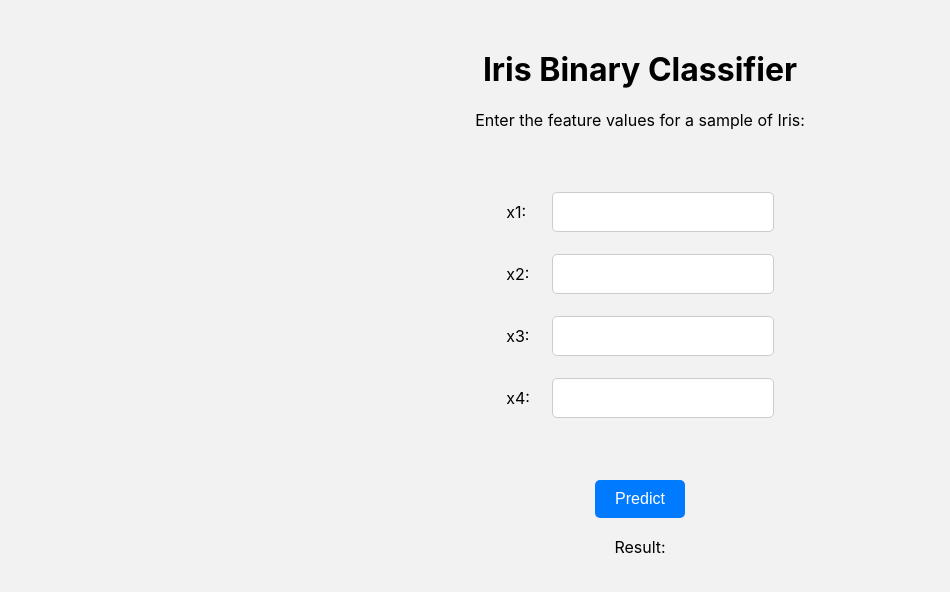
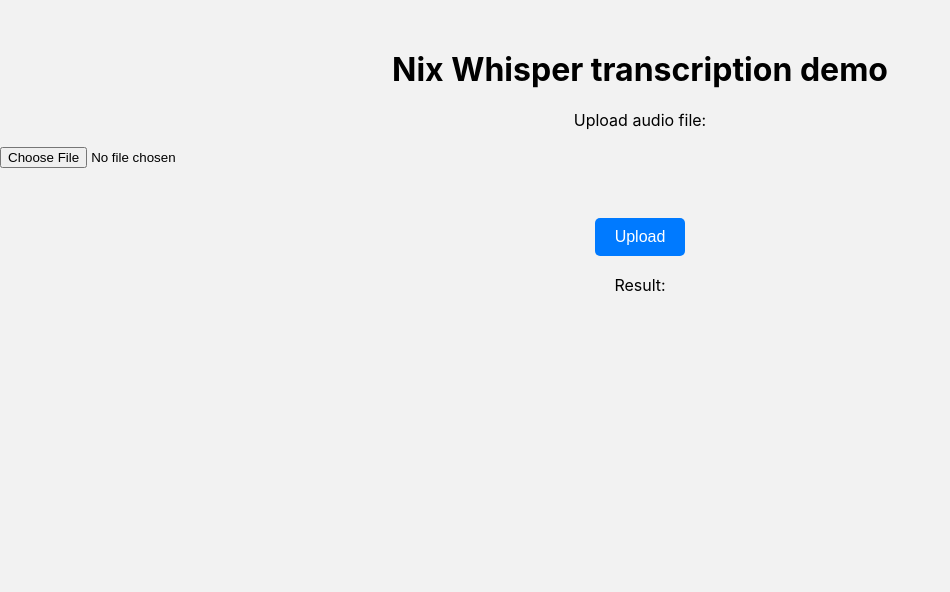
Before and after one commit to trustbit/nix-whisper-transcription-demo, a Flask app: page / in a window 1280 px wide. Shown: the top 592 px of the page, without its empty margins (0-950 px from the left). Run offline with Flask 2, Linux system fonts and the light colour scheme; parts of the project's set-up code (start-up, migrations or seed data) failed here and were passed over.

Commit message:
add whisper sample

```diff
--- a/requirements.txt
+++ b/requirements.txt
@@ -1 +1,2 @@
 # pin dependencies here with pip freeze >> requirements.txt
+git+https://github.com/linto-ai/whisper-timestamped
--- a/src/nix_python/serve.py
+++ b/src/nix_python/serve.py
@@ -1,102 +1,38 @@
-import sys
-import pandas as pd
-import torch
-import torch.nn as nn
-import torch.optim as optim
-from loguru import logger
-from nix_python.logs import configure_logs
+import whisper_timestamped as whisper
 from flask import Flask, request, jsonify, render_template
 
+from nix_python.logs import configure_logs
 
+whisper_checkpoint_path = './bashkir-whisper-medium-checkpoint.pt'
 
+model = whisper.load_model(whisper_checkpoint_path, device="cuda")
 
 app = Flask(__name__)
-
-
-
 handler = configure_logs()
 app.logger.addHandler(handler)
 
-# Load the Iris dataset
-data = pd.read_csv('https://raw.githubusercontent.com/uiuc-cse/data-fa14/gh-pages/data/iris.csv')
-
-# Define the features and labels
-X = data.iloc[:, :-1].values
-y = data.iloc[:, -1].values
-
-# Convert the labels to binary values
-y = (y == 'setosa').astype(int)
-
-# Convert numpy arrays to PyTorch tensors
-X = torch.from_numpy(X).float()
-y = torch.from_numpy(y).float()
-
-
-
-# Define the neural network
-class BinaryClassifier(nn.Module):
-    def __init__(self):
-        super().__init__()
-        self.layer1 = nn.Linear(4, 8)
-        self.layer2 = nn.Linear(8, 1)
-        self.sigmoid = nn.Sigmoid()
-
-    def forward(self, x):
-        x = torch.relu(self.layer1(x))
-        x = self.sigmoid(self.layer2(x))
-        return x
-
-# Initialize the model
-model = BinaryClassifier()
-
-# Define the loss function and optimizer
-criterion = nn.BCELoss()
-optimizer = optim.SGD(model.parameters(), lr=0.1)
-
-# Train the model
-for epoch in range(100):
-    # Forward pass
-    y_pred = model(X)
-    loss = criterion(y_pred.squeeze(), y)
-
-    # Backward pass and optimization
-    optimizer.zero_grad()
-    loss.backward()
-    optimizer.step()
-
-    if epoch % 10 == 9:
-        logger.info('Epoch {epoch}, Loss: {loss}', epoch=epoch+1, loss=loss.item())
-
-
-handler = configure_logs()
-app.logger.addHandler(handler)
-
-# Initialize the Flask API
 
 @app.route('/')
 def index():
     return render_template('index.html')
 
+
 @app.route('/predict', methods=['POST'])
 def predict():
-    # Get the input features from the request
-    x = request.json['x']
+    if request.method == 'POST':
+        f = request.files['file']
+        f.save(f.filename)
 
-    # Convert the input to a PyTorch tensor
-    x = torch.tensor(x).float()
+        audio = whisper.load_audio(f.filename)
+        result = whisper.transcribe(model, audio, language="ba")
+        return jsonify(result)
 
-    # Use the model to make predictions
-    with torch.no_grad():
-        y_pred = model(x)
+    return jsonify({"status": "can't transcript"})
 
-    # Convert the predictions to a binary class
-    y_pred = (y_pred.squeeze() > 0.5).int().item()
-
-    # Return the predictions as a JSON response
-    return jsonify({'y_pred': y_pred})
 
 def serve():
-    app.run()
+    app.run(debug=True, port=5001)
+
 
 if __name__ == '__main__':
     serve()
--- a/src/nix_python/templates/index.html
+++ b/src/nix_python/templates/index.html
@@ -2,24 +2,19 @@
 <html>
 <head>
     <meta charset="UTF-8">
-  <title>Iris Binary Classifier</title>
+    <title>Nix Whisper transcription demo</title>
     <script src="https://cdnjs.cloudflare.com/ajax/libs/jquery/3.5.1/jquery.min.js"></script>
     <script>
-    function predict() {
-      var x = [parseFloat(document.getElementById("x1").value),
-               parseFloat(document.getElementById("x2").value),
-               parseFloat(document.getElementById("x3").value),
-               parseFloat(document.getElementById("x4").value)];
-
-      $.ajax({
-        type: 'POST',
-        url: '/predict',
-        contentType: 'application/json',
-        data: JSON.stringify({x: x}),
-        success: function(data) {
-          var y_pred = data.y_pred;
-          document.getElementById("result").innerHTML = y_pred === 0 ? 'setosa' : 'not setosa';
-        }
+        async function uploadFile() {
+            let formData = new FormData();
+            formData.append("file", fileupload.files[0]);
+            await fetch('/predict', {
+                method: "POST",
+                body: formData
+            }).then(function (response) {
+                return response.json();
+            }).then(function (json_data) {
+                $("#code").val(JSON.stringify(json_data))
             });
         }
     </script>
@@ -82,27 +77,11 @@
     </style>
 </head>
 <body>
-  <h1>Iris Binary Classifier</h1>
-  <p>Enter the feature values for a sample of Iris:</p>
-  <table>
-    <tr>
-      <td>x1:</td>
-      <td><input id="x1" type="text"></td>
-    </tr>
-    <tr>
-      <td>x2:</td>
-      <td><input id="x2" type="text"></td>
-    </tr>
-    <tr>
-      <td>x3:</td>
-      <td><input id="x3" type="text"></td>
-    </tr>
-    <tr>
-      <td>x4:</td>
-      <td><input id="x4" type="text"></td>
-    </tr>
-  </table>
-  <button onclick="predict()">Predict</button>
+<h1>Nix Whisper transcription demo</h1>
+<p>Upload audio file:</p>
+<input id="fileupload" type="file" name="fileupload"/>
+<button id="upload-button" onclick="uploadFile()"> Upload</button>
 <p>Result: <span id="result"></span></p>
+<pre id="code"></pre>
 </body>
 </html>
```
Lines whose indentation alone changed are shown as unchanged.
